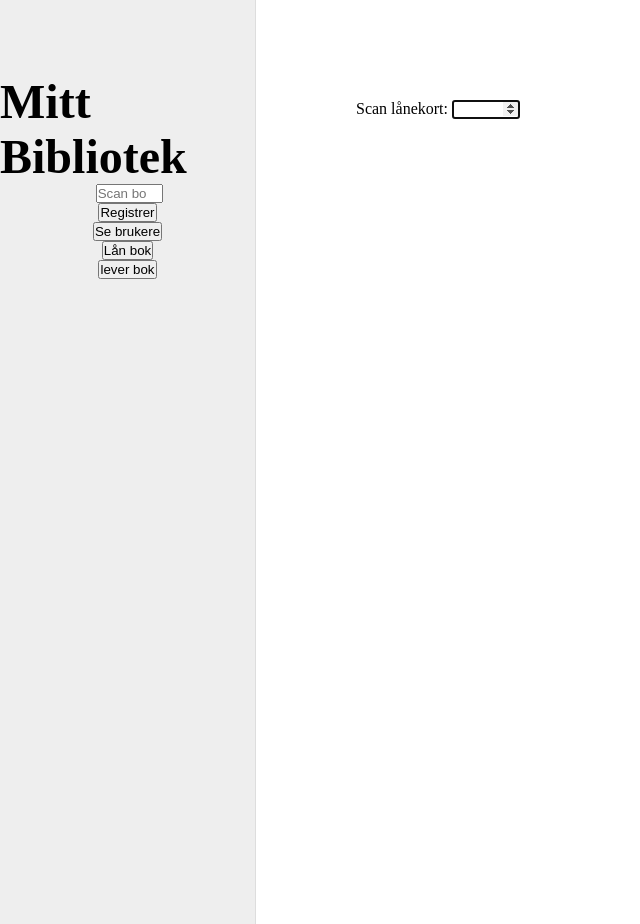
After one commit to Smasia/Eksamen, a Flask app: a page that uses Bibliotek-frontend/templates/base.html in a window 1280 px wide. The commit adds this page. Shown: the whole page, without its empty margins (0-640 px from the left). Run offline with Flask 3, Linux system fonts and the light colour scheme.

Commit message:
La til funksjonalitet for lån_bok side, og fikset små feil

```diff
--- a/Bibliotek-frontend/app.py
+++ b/Bibliotek-frontend/app.py
@@ -126,14 +126,26 @@ def bruker(nummer):
     return render_template("bruker.html", bruker=response.json())
 
 
-@app.route("/lån_bok/<bok_id>", methods=["POST"])
-def lån_bok(bok_id):
-    bruker_id = request.form.get("bruker_id")
-    requests.post(
-        "http://192.168.10.27/lån_bok",
-        json={"bok_id": bok_id, "bruker_id": bruker_id},
-    )
-    return redirect("/")
+@app.route("/lån_bruker", methods=["POST"])
+def lån_bruker():
+    nummer = request.form.get("nummer")
+    response = requests.get("http://192.168.10.27/bruker", json={"nummer": nummer})
+    return render_template("lån_bok.html", bruker=response.json())
+
+
+@app.route("/lån_bok>", methods=["GET", "POST"])
+def lån_bok():
+    if request.method == "GET":
+        return render_template("lån_bok.html")
+
+    if request.method == "POST":
+        bruker_id = request.form.get("bruker_id")
+        bok_id = request.form.get("bok_id")
+        requests.post(
+            "http://192.168.10.27/lån_bok",
+            json={"bok_id": bok_id, "bruker_id": bruker_id},
+        )
+        return redirect("/")
 
 
 @app.route("/lever_bok", methods=["GET", "POST"])
--- a/Bibliotek-frontend/templates/base.html
+++ b/Bibliotek-frontend/templates/base.html
@@ -20,6 +20,9 @@
         </form>
         <form action="{{ url_for('brukere') }}" method="get">
             <input type="submit" value="Se brukere">
+        </form>
+        <form action="{{ url_for('lån_bok') }}" method="get">
+            <input type="submit" value="Lån bok">
         </form>
         <form action="{{ url_for('lever_bok') }}">
             <input type="submit" value="lever bok">
--- /dev/null
+++ b/Bibliotek-frontend/templates/lån_bok.html
@@ -0,0 +1,24 @@
+{% extends 'base.html' %}
+
+{% block content %}
+
+{% if not bruker %}
+
+<form action="{{ url_for('lån_bruker') }}" method="post">
+    <label for="nummer">Scan lånekort:</label>
+    <input type="number" name="nummer" id="nummer" min="1000" max="1020" autofocus required>
+</form>
+
+{% else %}
+
+<p>{{bruker.fornavn}} {{bruker.etternavn}}</p>
+
+<form action="{{ url_for('lån_bok') }}" method="post">
+    <input type="hidden" name="bruker_id" value="{{bruker.nummer}}">
+    <label for="bok_id">Scan bok:</label>
+    <input type="number" name="bok_id" id="bok_id" min="1" max="51" autofocus required>
+</form>
+
+{% endif %}
+
+{% endblock %}
--- a/Bibliotek-frontend/templates/registrer.html
+++ b/Bibliotek-frontend/templates/registrer.html
@@ -4,11 +4,11 @@
 
 <form action="{{ url_for('registrer') }}" method="post">
     <label for="fornavn">Fornavn:</label>
-    <input type="text" name="fornavn" id="fornavn" placeholder="Fornavn">
+    <input type="text" name="fornavn" id="fornavn" placeholder="Fornavn" required>
     <label for="etternavn">Etternavn:</label>
-    <input type="text" name="etternavn" id="etternavn">
+    <input type="text" name="etternavn" id="etternavn" required>
     <label for="nummer">Nummer:</label>
-    <input type="text" name="nummer" id="nummer">
+    <input type="number" name="nummer" id="nummer" min="1000" max="1020" required>
     <input type="submit" value="Register">
 </form>
 
```
